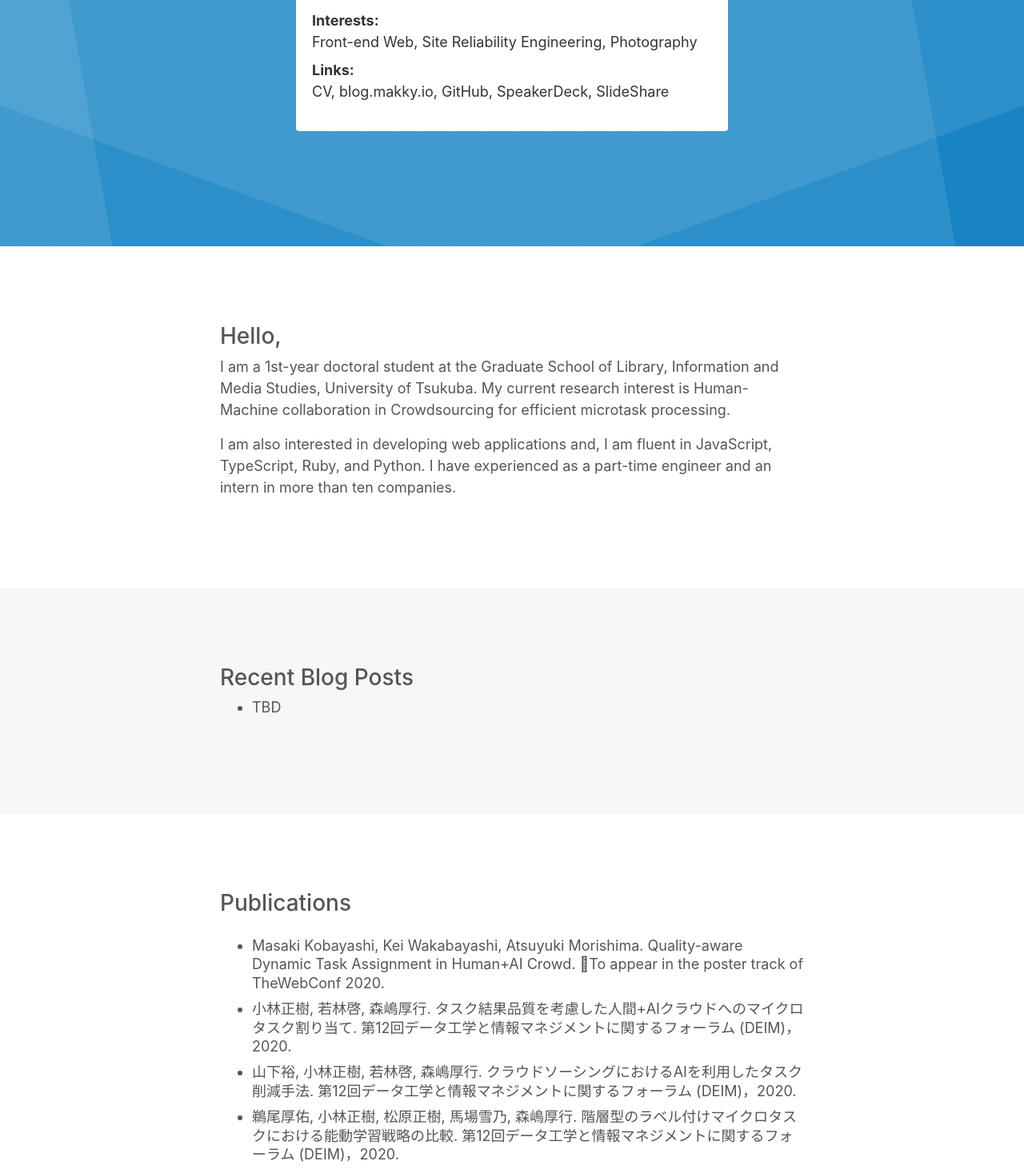
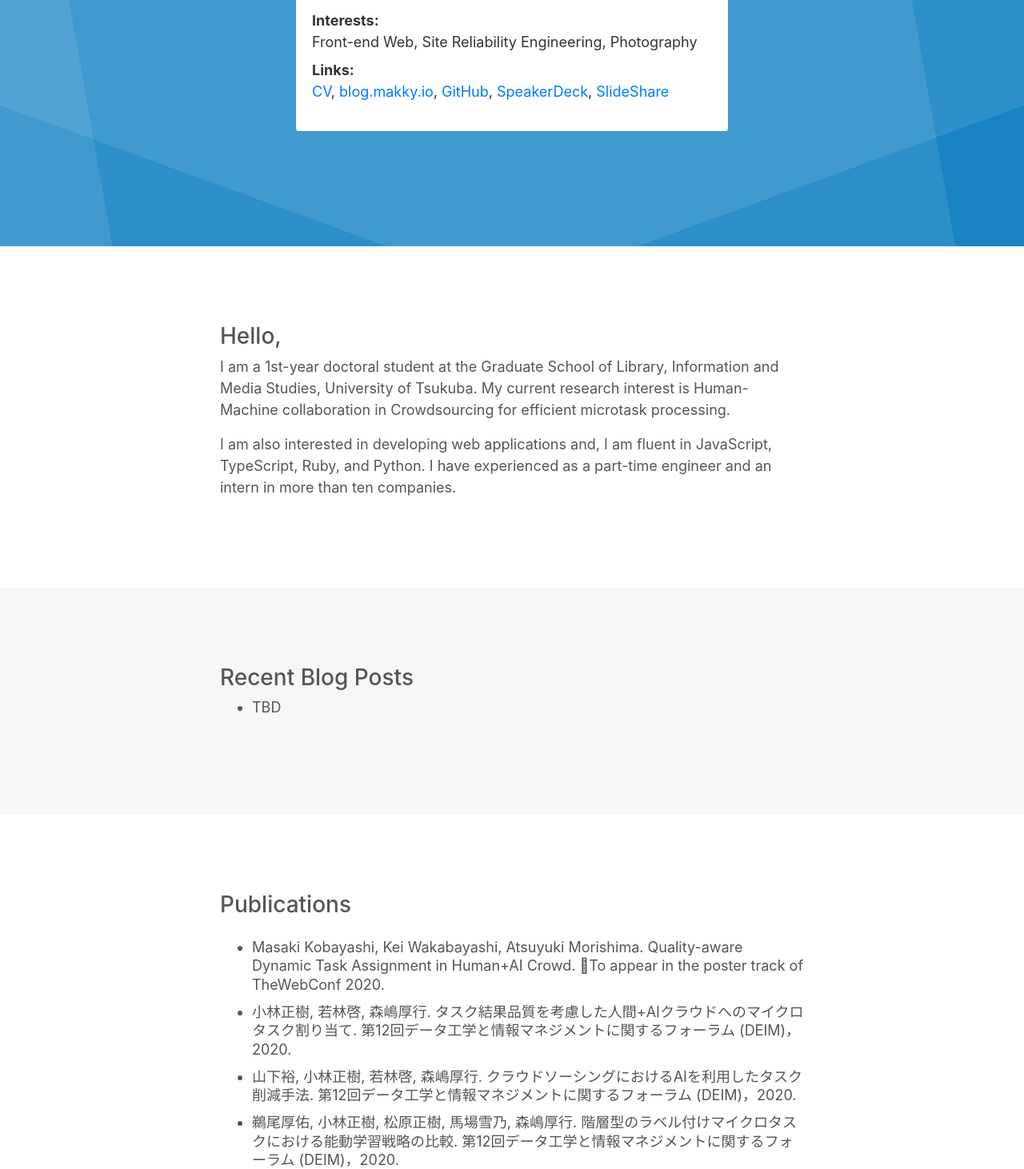
Before and after one commit to makky3939/www.makky.io, a Next.js app: page / in a window 1280 px wide. Shown: the part 400-1862 px from the top of the page at 80% size. Built offline with nearby package versions, Linux system fonts and the light colour scheme.

Commit message:
enable links

```diff
--- a/pages/index.js
+++ b/pages/index.js
@@ -155,15 +155,15 @@ const Index = () => (
                     </dd>
                     <dt>Links:</dt>
                     <dd>
-                      <a>CV</a>
+                      <a href="/cv_masaki_kobayashi_20200309.pdf" target="_blank">CV</a>
                       {', '}
-                      <a>blog.makky.io</a>
+                      <a href="https://blog.makky.io/" target="_blank">blog.makky.io</a>
                       {', '}
-                      <a>GitHub</a>
+                      <a href="https://github.com/makky3939" target="_blank">GitHub</a>
                       {', '}
-                      <a>SpeakerDeck</a>
+                      <a href="https://speakerdeck.com/makky" target="_blank">SpeakerDeck</a>
                       {', '}
-                      <a>SlideShare</a>
+                      <a href="https://www.slideshare.net/masakikobayashi1485" target="_blank">SlideShare</a>
                     </dd>
                   </dl>
                 </CardBody>
--- a/style/index.sass
+++ b/style/index.sass
@@ -6,7 +6,7 @@ body
 
 li
     line-height: 1.3em
-    padding-bottom: 0.5em
+    padding-bottom: 0.6em
 
 section:nth-child(2n)
     background: #f7f7f7
```
Also changed, not shown: 1 other file (tests, documents, lock files or other folders).
